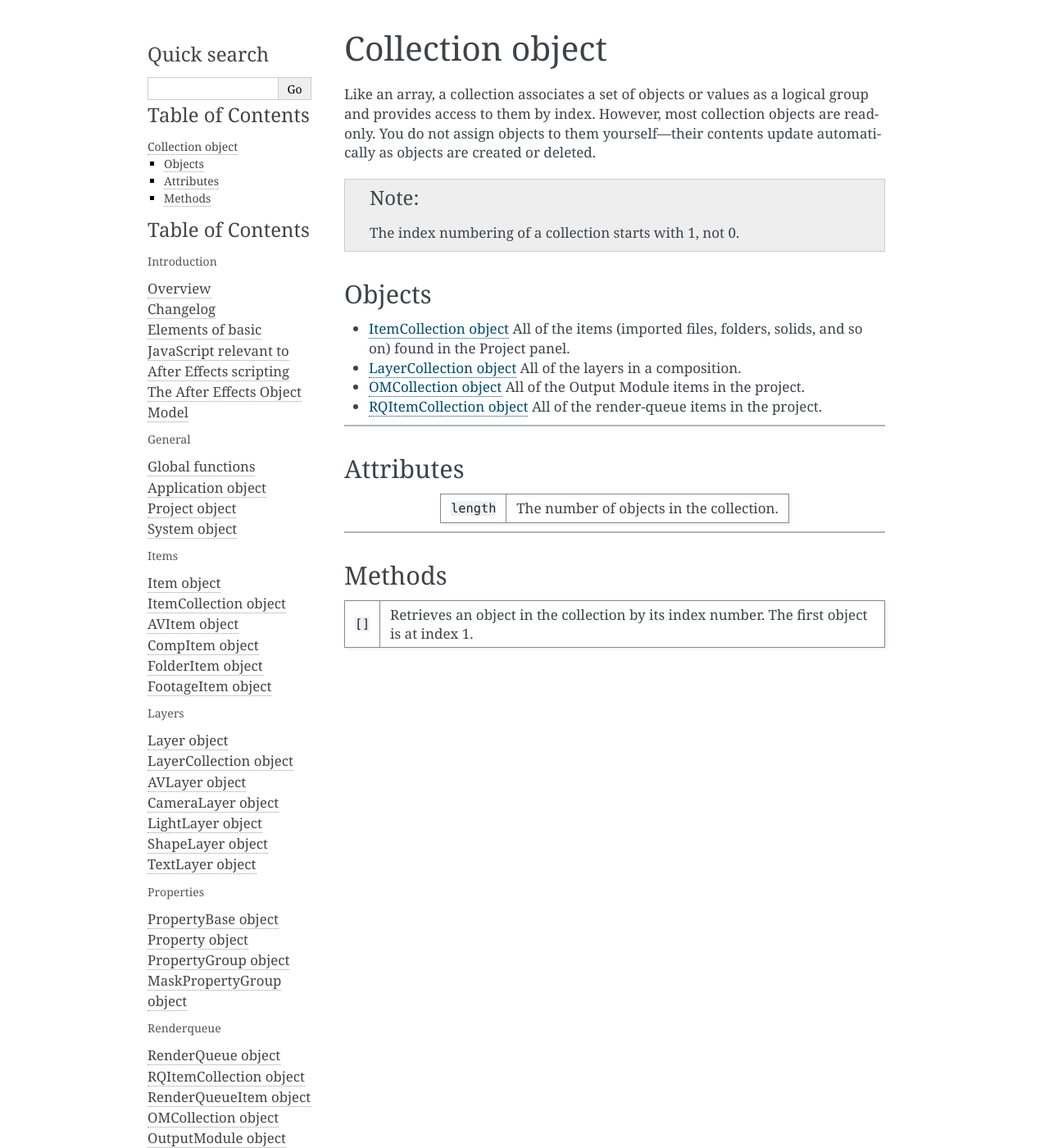
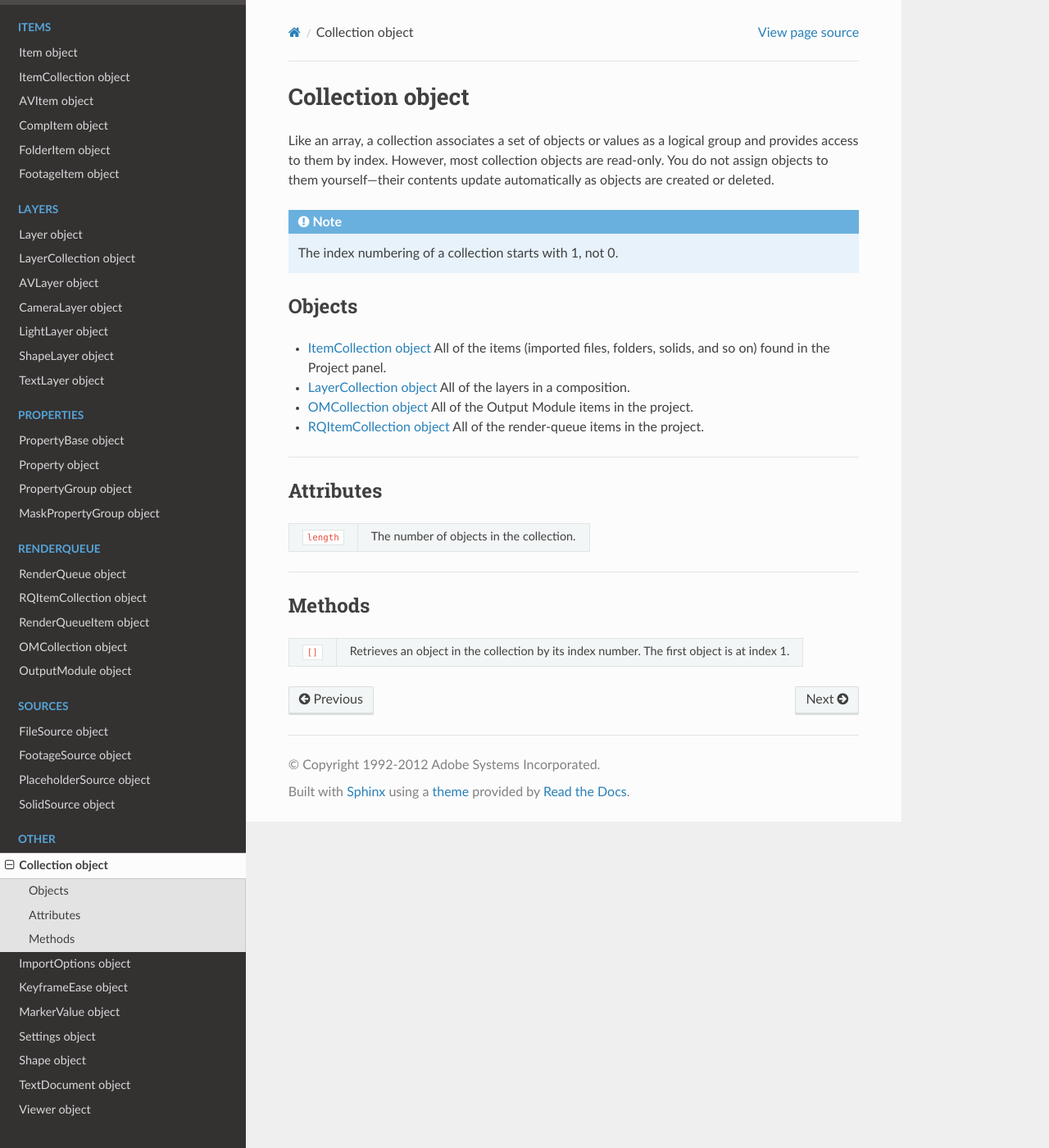
Before and after one commit to docsforadobe/after-effects-scripting-guide, a Sphinx documentation site: the page built from docs/collection.rst, in a window 1280 px wide and 1400 px high. Shown: the whole window at 82% size. Built offline with Sphinx 7.4.7 and the Read the Docs theme 2.0.0, drawn with Linux system fonts in a browser that asks for light colours; some of the changed text lies outside the part shown.

Commit message:
Updates conf and make systems to allow 'make html'

```diff
--- a/docs/conf.py
+++ b/docs/conf.py
@@ -2,6 +2,7 @@
 
 import sys
 import os
+import sphinx_rtd_theme
 #from better import better_theme_path
 
 # -- General configuration ------------------------------------------------
@@ -24,14 +25,14 @@
 
 # -- Options for HTML output ----------------------------------------------
 
-#html_theme = 'better'
+html_theme = "sphinx_rtd_theme"
 
 html_theme_options = {
     'sidebarwidth': '20rem',
-    'cssfiles': ['_static/extra.css']
+    # 'cssfiles': ['_static/extra.css']
 }
 
-#html_theme_path = [better_theme_path]
+html_theme_path = [sphinx_rtd_theme.get_html_theme_path()]
 
 # The name for this set of Sphinx documents.  If None, it defaults to
 # "<project> v<release> documentation".
@@ -78,5 +79,4 @@
 htmlhelp_basename = 'ae-scripting-guide'
 
 extensions = [
-    'sphinxprettysearchresults'
 ]
```
Also changed, not shown: 3 other files.
